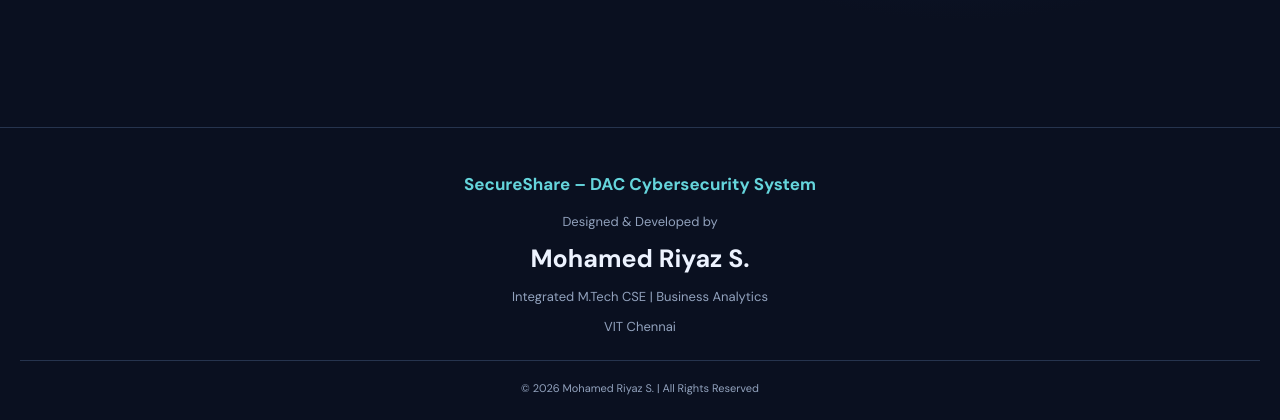
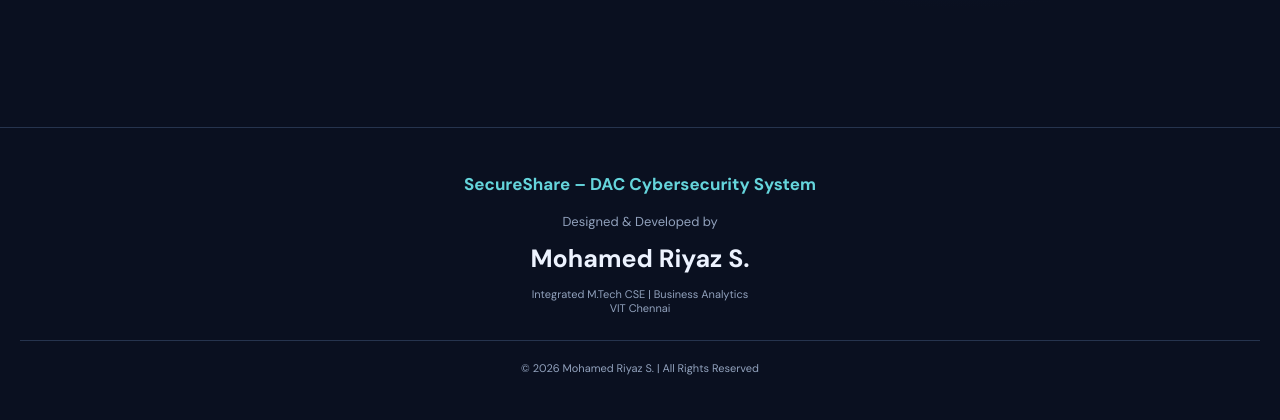
Before and after one commit to Riyaz077/SecureShare-Discretionary-Access-Control-Encrypted-File-Sharing, a Flask app: page /audit in a window 1280 px wide. Shown: the part 445-865 px from the top of the page. After the commit the page ends 820 px from the top, so only its background shows below. Run offline with Flask 3, Linux system fonts and the light colour scheme; the visitor is signed in with stand-in values (Sample User, id 1); data comes from the database, SQL or seed files in the repository; data that the repository does not hold is empty.

Commit message:
Update base.html

```diff
--- a/templates/base.html
+++ b/templates/base.html
@@ -3,12 +3,15 @@
         SecureShare – DAC Cybersecurity System
     </div>
 
-    <p class="footer-label">Designed & Developed by</p>
+    <div class="footer-label">Designed & Developed by</div>
 
-    <h2>Mohamed Riyaz S.</h2>
+    <h2 class="footer-name">Mohamed Riyaz S.</h2>
 
-    <p>Integrated M.Tech CSE | Business Analytics</p>
-    <p>VIT Chennai</p>
+    <div class="footer-degree">
+        Integrated M.Tech CSE | Business Analytics
+    </div>
+
+    <div class="footer-university">VIT Chennai</div>
 
     <div class="footer-bottom">
         © 2026 Mohamed Riyaz S. | All Rights Reserved
```
